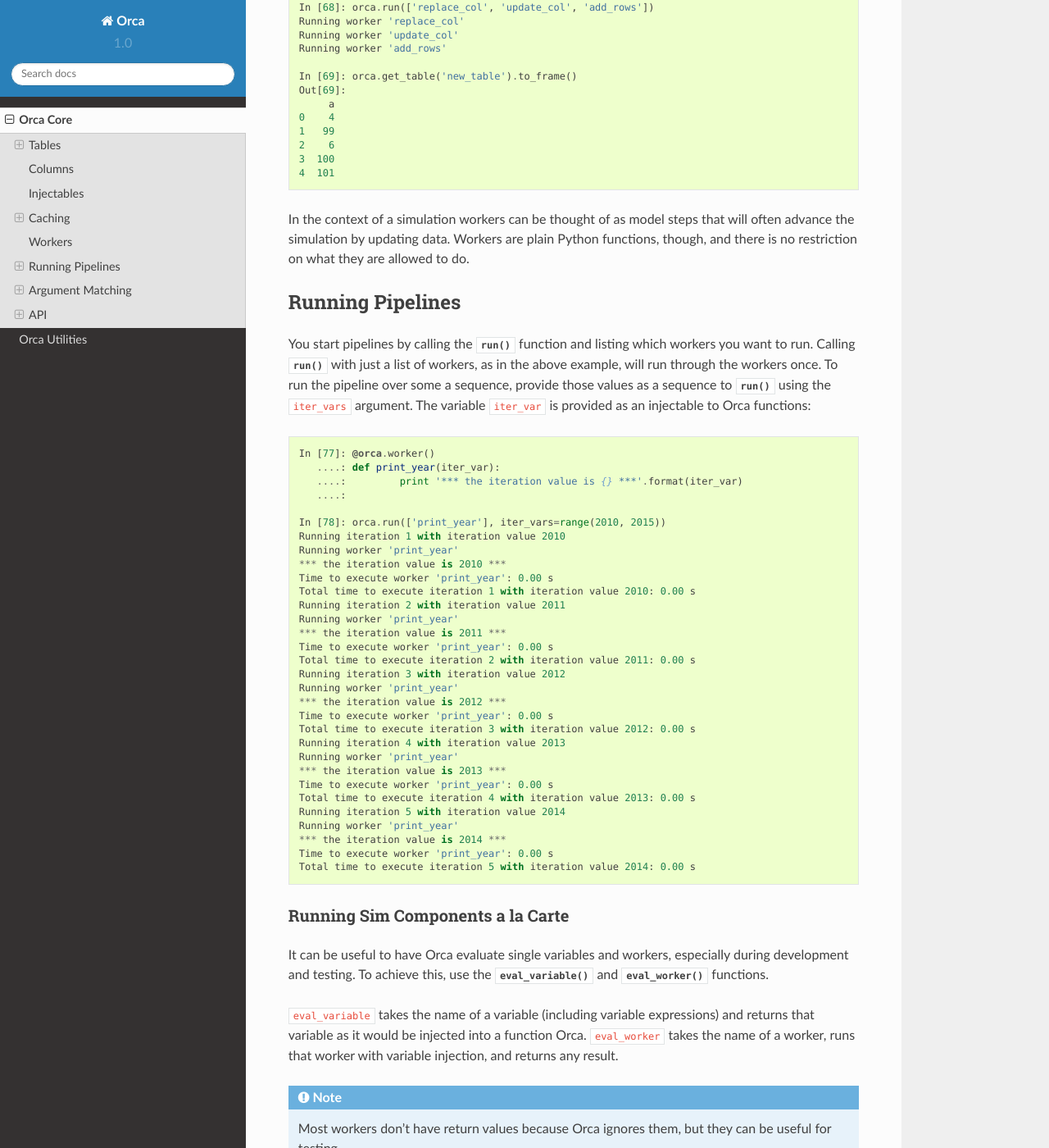
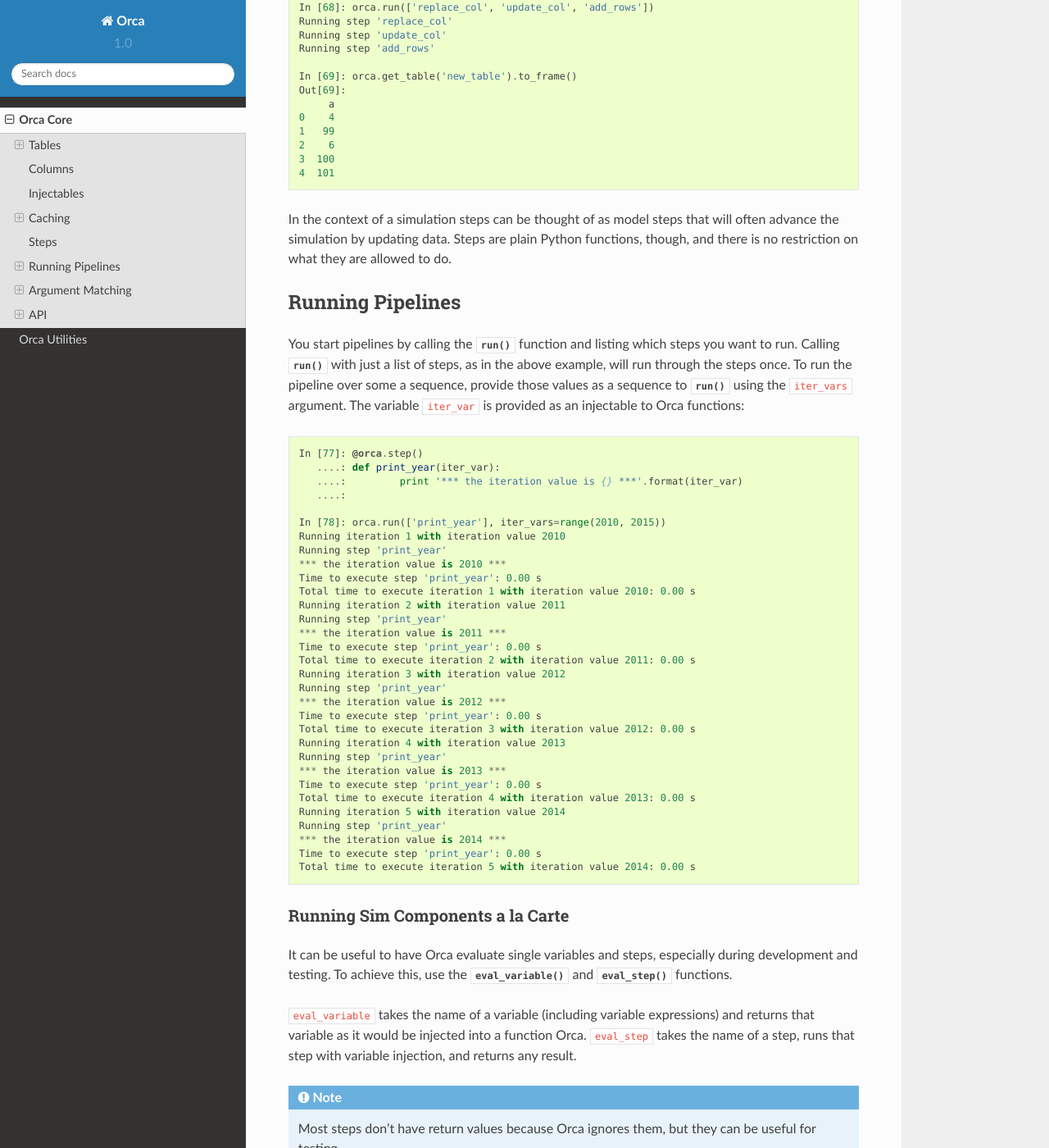
Before and after one commit to UDST/orca, a Sphinx documentation site: the page built from docs/core.rst, in a window 1280 px wide and 1400 px high, scrolled down 7281 px. Shown: the whole window at 82% size. Built offline with Sphinx 7.4.7 and the Read the Docs theme 2.0.0, drawn with Linux system fonts in a browser that asks for light colours; some of the changed text lies outside the part shown.

Commit message:
Update docs with worker -> step change

```diff
--- a/docs/core.rst
+++ b/docs/core.rst
@@ -337,33 +337,33 @@ context manager::
 Finally, users can manually clear the cache using
 :py:func:`~orca.orca.clear_cache`.
 
-Workers
--------
+Steps
+-----
 
-A worker is a function run by Orca with argument matching.
-Use the :py:func:`~orca.orca.worker` decorator to register a worker function.
-Workers are generally important for their side-effects, their
+A step is a function run by Orca with argument matching.
+Use the :py:func:`~orca.orca.step` decorator to register a step function.
+Steps are generally important for their side-effects, their
 return values are discarded during pipeline runs.
-For example, a worker might replace a column
+For example, a step might replace a column
 in a table (a new table, though similar to ``my_table`` above)::
 
     df = pd.DataFrame({'a': [1, 2, 3]})
     orca.add_table('new_table')
 
-    @orca.worker()
+    @orca.step()
     def replace_col(new_table):
         new_table['a'] = [4, 5, 6]
 
 Or update some values in a column::
 
-    @orca.worker()
+    @orca.step()
     def update_col(new_table):
         s = pd.Series([99], index=[1])
         new_table.update_col_from_series('a', s)
 
 Or add rows to a table::
 
-    @orca.worker()
+    @orca.step()
     def add_rows(new_table):
         new_rows = pd.DataFrame({'a': [100, 101]}, index=[3, 4])
         df = new_table.to_frame()
@@ -376,14 +376,14 @@ If your table is a wrapped function, not a DataFrame, you can update
 columns by replacing them entirely with a new Series_ using the
 :py:func:`~orca.orca.add_column` function.
 
-A demonstration of running the above workers:
+A demonstration of running the above steps:
 
 .. code-block:: python
 
     In [68]: orca.run(['replace_col', 'update_col', 'add_rows'])
-    Running worker 'replace_col'
-    Running worker 'update_col'
-    Running worker 'add_rows'
+    Running step 'replace_col'
+    Running step 'update_col'
+    Running step 'add_rows'
 
     In [69]: orca.get_table('new_table').to_frame()
     Out[69]:
@@ -394,75 +394,75 @@ A demonstration of running the above workers:
     3  100
     4  101
 
-In the context of a simulation workers can be thought of as model steps
+In the context of a simulation steps can be thought of as model steps
 that will often advance the simulation by updating data.
-Workers are plain Python functions, though, and there is no restriction on
+Steps are plain Python functions, though, and there is no restriction on
 what they are allowed to do.
 
 Running Pipelines
 -----------------
 
 You start pipelines by calling the :py:func:`~orca.orca.run` function and
-listing which workers you want to run.
-Calling :py:func:`~orca.orca.run` with just a list of workers,
-as in the above example, will run through the workers once.
+listing which steps you want to run.
+Calling :py:func:`~orca.orca.run` with just a list of steps,
+as in the above example, will run through the steps once.
 To run the pipeline over some a sequence, provide those values as a sequence
 to :py:func:`~orca.orca.run` using the ``iter_vars`` argument.
 The variable ``iter_var`` is provided as an injectable to Orca functions:
 
 .. code-block:: python
 
-    In [77]: @orca.worker()
+    In [77]: @orca.step()
        ....: def print_year(iter_var):
        ....:         print '*** the iteration value is {} ***'.format(iter_var)
        ....:
 
     In [78]: orca.run(['print_year'], iter_vars=range(2010, 2015))
     Running iteration 1 with iteration value 2010
-    Running worker 'print_year'
+    Running step 'print_year'
     *** the iteration value is 2010 ***
-    Time to execute worker 'print_year': 0.00 s
+    Time to execute step 'print_year': 0.00 s
     Total time to execute iteration 1 with iteration value 2010: 0.00 s
     Running iteration 2 with iteration value 2011
-    Running worker 'print_year'
+    Running step 'print_year'
     *** the iteration value is 2011 ***
-    Time to execute worker 'print_year': 0.00 s
+    Time to execute step 'print_year': 0.00 s
     Total time to execute iteration 2 with iteration value 2011: 0.00 s
     Running iteration 3 with iteration value 2012
-    Running worker 'print_year'
+    Running step 'print_year'
     *** the iteration value is 2012 ***
-    Time to execute worker 'print_year': 0.00 s
+    Time to execute step 'print_year': 0.00 s
     Total time to execute iteration 3 with iteration value 2012: 0.00 s
     Running iteration 4 with iteration value 2013
-    Running worker 'print_year'
+    Running step 'print_year'
     *** the iteration value is 2013 ***
-    Time to execute worker 'print_year': 0.00 s
+    Time to execute step 'print_year': 0.00 s
     Total time to execute iteration 4 with iteration value 2013: 0.00 s
     Running iteration 5 with iteration value 2014
-    Running worker 'print_year'
+    Running step 'print_year'
     *** the iteration value is 2014 ***
-    Time to execute worker 'print_year': 0.00 s
+    Time to execute step 'print_year': 0.00 s
     Total time to execute iteration 5 with iteration value 2014: 0.00 s
 
 Running Sim Components a la Carte
 ~~~~~~~~~~~~~~~~~~~~~~~~~~~~~~~~~
 
-It can be useful to have Orca evaluate single variables and workers,
+It can be useful to have Orca evaluate single variables and steps,
 especially during development and testing.
 To achieve this, use the
 :py:func:`~orca.orca.eval_variable` and
-:py:func:`~orca.orca.eval_worker` functions.
+:py:func:`~orca.orca.eval_step` functions.
 
 ``eval_variable`` takes the name of a variable (including variable expressions)
 and returns that variable as it would be injected into a function Orca.
-``eval_worker`` takes the name of a worker, runs that
-worker with variable injection, and returns any result.
+``eval_step`` takes the name of a step, runs that
+step with variable injection, and returns any result.
 
 .. note::
-   Most workers don't have return values because Orca
+   Most steps don't have return values because Orca
    ignores them, but they can be useful for testing.
 
-Both :py:func:`~orca.orca.eval_variable` and :py:func:`~orca.orca.eval_worker`
+Both :py:func:`~orca.orca.eval_variable` and :py:func:`~orca.orca.eval_step`
 take arbitrary keyword arguments that are temporarily turned into injectables
 within Orca while the evaluation is taking place.
 When the evaluation is complete Orca's state is reset to whatever
@@ -639,15 +639,15 @@ Merge API
    list_broadcasts
    merge_tables
 
-Worker API
-~~~~~~~~~~
+Step API
+~~~~~~~~
 
 .. autosummary::
 
-   add_worker
-   worker
-   get_worker
-   list_workers
+   add_step
+   step
+   get_step
+   list_steps
    run
 
 Cache API
```
Also changed, not shown: docs/index.rst (+4 -4 lines).
